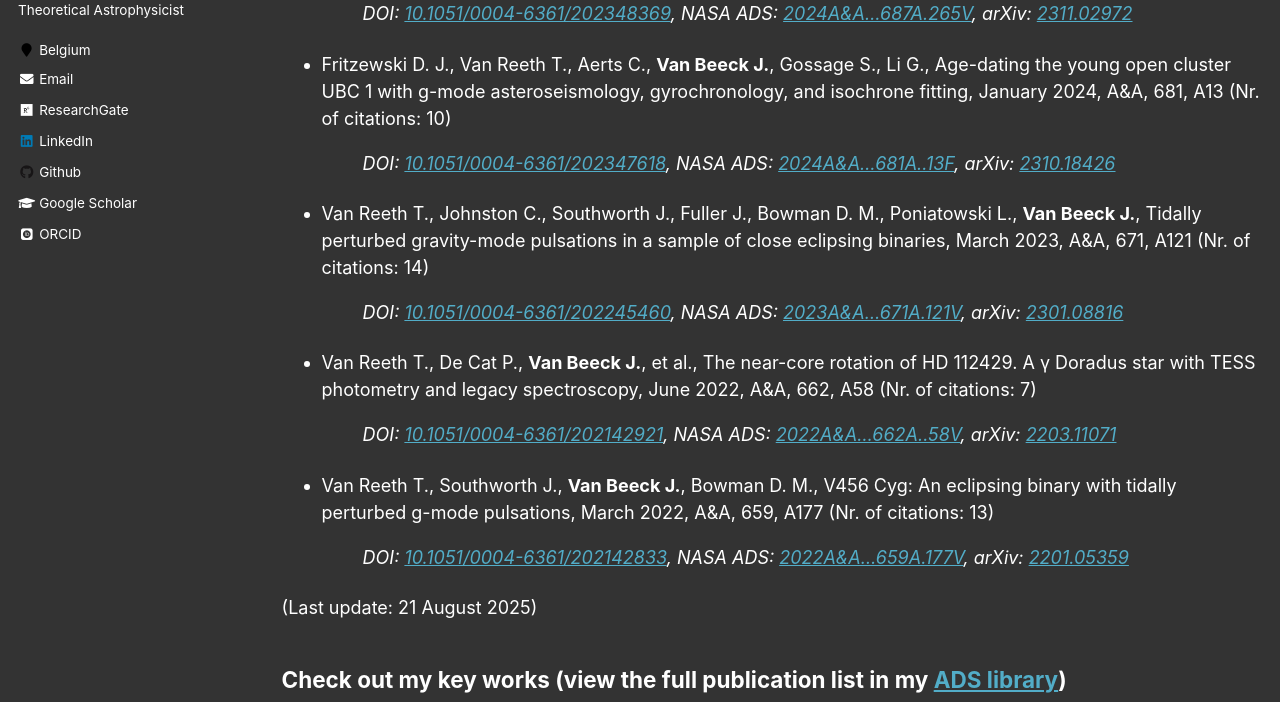
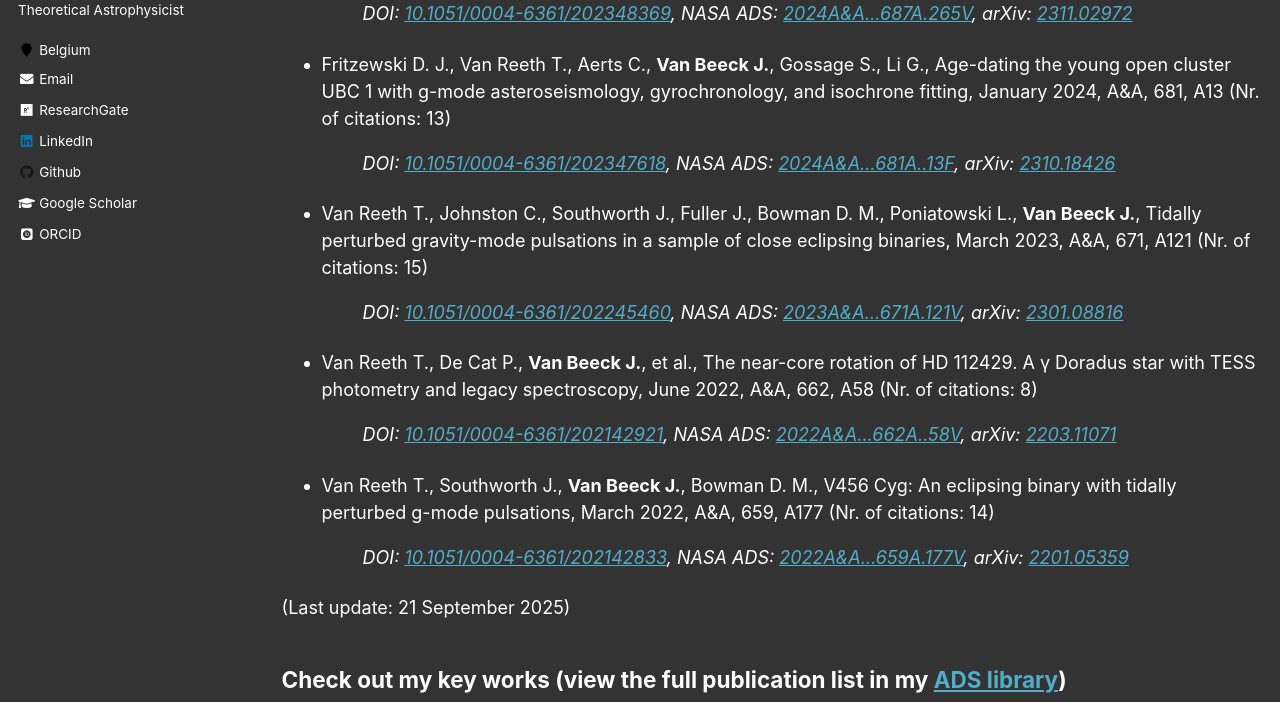
Before and after one commit to JVB11/jvb11.github.io, a Jekyll site: the page built from _pages/publications.md, in a window 1280 px wide and 1400 px high. Shown: the part 335-1037 px from the top of the window. Built offline with Jekyll 4.4.1, drawn with Linux system fonts in a browser that asks for light colours; some web fonts are replaced.

Commit message:
(automatically) pushing latest version of last 5 publications

```diff
--- a/_pages/publications.md
+++ b/_pages/publications.md
@@ -12,24 +12,24 @@
 
 &nbsp;&nbsp;&nbsp;&nbsp;&nbsp;&nbsp;&nbsp;&nbsp;&nbsp;&nbsp;&nbsp;&nbsp;&nbsp;&nbsp;&nbsp;&nbsp;*DOI: <a href="https://doi.org/10.1051/0004-6361/202348369">10.1051/0004-6361/202348369</a>, NASA ADS: <a href="https://ui.adsabs.harvard.edu/abs/2024A&A...687A.265V">2024A&A...687A.265V</a>, arXiv: <a href="https://arxiv.org/abs/2311.02972">2311.02972</a>*
 
-+ Fritzewski D. J., Van Reeth T., Aerts C., **Van Beeck J.**, Gossage S., Li G., Age-dating the young open cluster UBC 1 with g-mode asteroseismology, gyrochronology, and isochrone fitting, January 2024, A&A, 681, A13 (Nr. of citations: 10)
++ Fritzewski D. J., Van Reeth T., Aerts C., **Van Beeck J.**, Gossage S., Li G., Age-dating the young open cluster UBC 1 with g-mode asteroseismology, gyrochronology, and isochrone fitting, January 2024, A&A, 681, A13 (Nr. of citations: 13)
 
 &nbsp;&nbsp;&nbsp;&nbsp;&nbsp;&nbsp;&nbsp;&nbsp;&nbsp;&nbsp;&nbsp;&nbsp;&nbsp;&nbsp;&nbsp;&nbsp;*DOI: <a href="https://doi.org/10.1051/0004-6361/202347618">10.1051/0004-6361/202347618</a>, NASA ADS: <a href="https://ui.adsabs.harvard.edu/abs/2024A&A...681A..13F">2024A&A...681A..13F</a>, arXiv: <a href="https://arxiv.org/abs/2310.18426">2310.18426</a>*
 
-+ Van Reeth T., Johnston C., Southworth J., Fuller J., Bowman D. M., Poniatowski L., **Van Beeck J.**, Tidally perturbed gravity-mode pulsations in a sample of close eclipsing binaries, March 2023, A&A, 671, A121 (Nr. of citations: 14)
++ Van Reeth T., Johnston C., Southworth J., Fuller J., Bowman D. M., Poniatowski L., **Van Beeck J.**, Tidally perturbed gravity-mode pulsations in a sample of close eclipsing binaries, March 2023, A&A, 671, A121 (Nr. of citations: 15)
 
 &nbsp;&nbsp;&nbsp;&nbsp;&nbsp;&nbsp;&nbsp;&nbsp;&nbsp;&nbsp;&nbsp;&nbsp;&nbsp;&nbsp;&nbsp;&nbsp;*DOI: <a href="https://doi.org/10.1051/0004-6361/202245460">10.1051/0004-6361/202245460</a>, NASA ADS: <a href="https://ui.adsabs.harvard.edu/abs/2023A&A...671A.121V">2023A&A...671A.121V</a>, arXiv: <a href="https://arxiv.org/abs/2301.08816">2301.08816</a>*
 
-+ Van Reeth T., De Cat P., **Van Beeck J.**, et al., The near-core rotation of HD 112429. A γ Doradus star with TESS photometry and legacy spectroscopy, June 2022, A&A, 662, A58 (Nr. of citations: 7)
++ Van Reeth T., De Cat P., **Van Beeck J.**, et al., The near-core rotation of HD 112429. A γ Doradus star with TESS photometry and legacy spectroscopy, June 2022, A&A, 662, A58 (Nr. of citations: 8)
 
 &nbsp;&nbsp;&nbsp;&nbsp;&nbsp;&nbsp;&nbsp;&nbsp;&nbsp;&nbsp;&nbsp;&nbsp;&nbsp;&nbsp;&nbsp;&nbsp;*DOI: <a href="https://doi.org/10.1051/0004-6361/202142921">10.1051/0004-6361/202142921</a>, NASA ADS: <a href="https://ui.adsabs.harvard.edu/abs/2022A&A...662A..58V">2022A&A...662A..58V</a>, arXiv: <a href="https://arxiv.org/abs/2203.11071">2203.11071</a>*
 
-+ Van Reeth T., Southworth J., **Van Beeck J.**, Bowman D. M., V456 Cyg: An eclipsing binary with tidally perturbed g-mode pulsations, March 2022, A&A, 659, A177 (Nr. of citations: 13)
++ Van Reeth T., Southworth J., **Van Beeck J.**, Bowman D. M., V456 Cyg: An eclipsing binary with tidally perturbed g-mode pulsations, March 2022, A&A, 659, A177 (Nr. of citations: 14)
 
 &nbsp;&nbsp;&nbsp;&nbsp;&nbsp;&nbsp;&nbsp;&nbsp;&nbsp;&nbsp;&nbsp;&nbsp;&nbsp;&nbsp;&nbsp;&nbsp;*DOI: <a href="https://doi.org/10.1051/0004-6361/202142833">10.1051/0004-6361/202142833</a>, NASA ADS: <a href="https://ui.adsabs.harvard.edu/abs/2022A&A...659A.177V">2022A&A...659A.177V</a>, arXiv: <a href="https://arxiv.org/abs/2201.05359">2201.05359</a>*
 
 
-(Last update: 21 August 2025)
+(Last update: 21 September 2025)
 
 ## Check out my key works (view the full publication list in my [ADS library](https://ui.adsabs.harvard.edu/public-libraries/mrBh0XAqRuqabcPXhidMUA))
 
```
